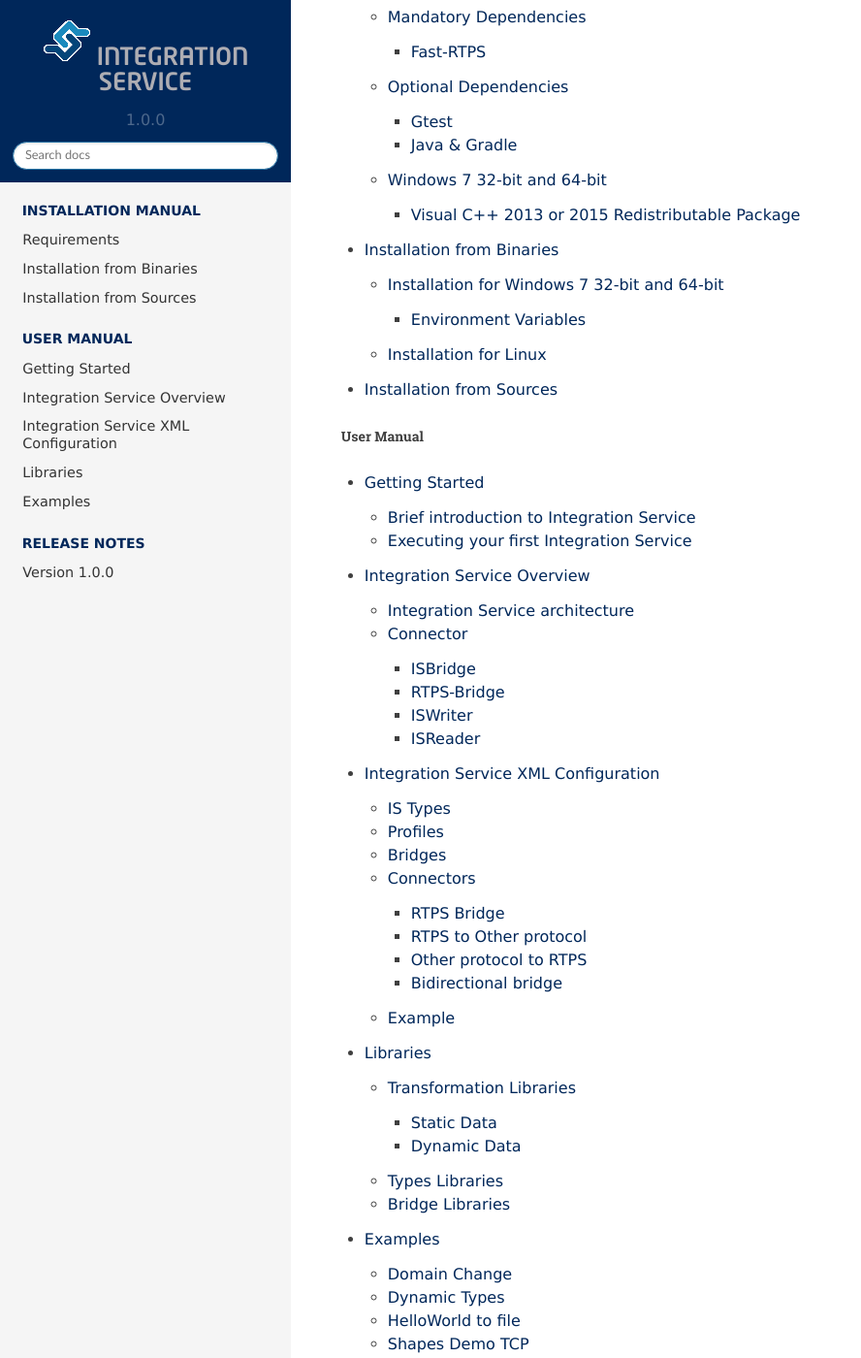
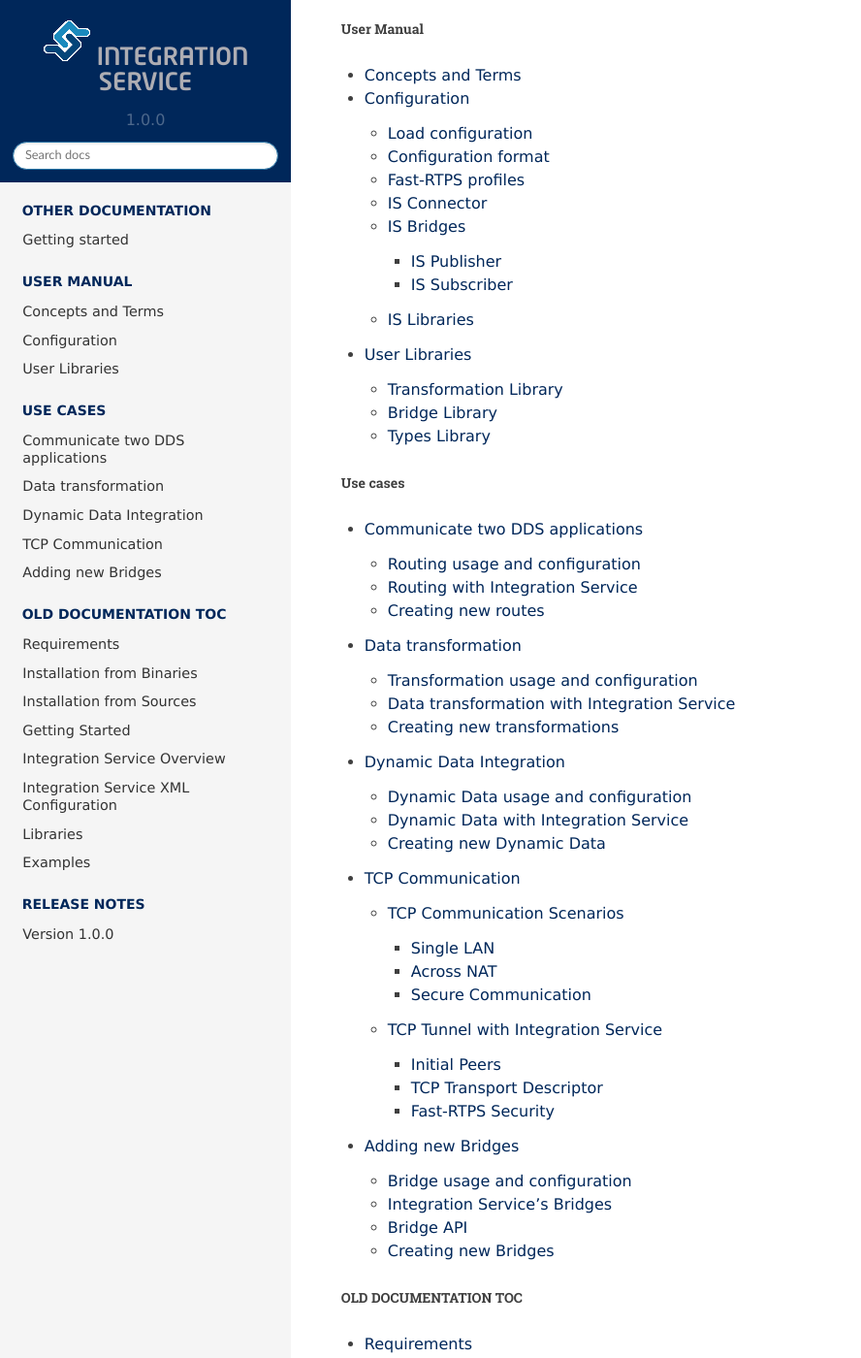
Before and after one commit to eProsima/Integration-Service-docs, a Sphinx documentation site: the page built from docs/index.rst, in a window 1280 px wide and 1400 px high, scrolled down 702 px. Shown: the whole window at 97% size, without its empty margins (0-888 px from the left). Built offline with Sphinx 7.4.7 and the Read the Docs theme 2.0.0, drawn with Linux system fonts in a browser that asks for light colours; some of the changed text lies outside the part shown.

Commit message:
Refs #3933 New TOC and structure as starting point.

```diff
--- /dev/null
+++ b/docs/communicatedds.rst
@@ -0,0 +1,19 @@
+Communicate two DDS applications
+================================
+
+blah blah
+
+Routing usage and configuration
+-------------------------------
+
+blah blah
+
+Routing with Integration Service
+--------------------------------
+
+blah blah
+
+Creating new routes
+-------------------
+
+blah blah
--- /dev/null
+++ b/docs/concepts_terms.rst
@@ -0,0 +1,5 @@
+Concepts and Terms
+==================
+
+
+blah blah
--- /dev/null
+++ b/docs/configuration.rst
@@ -0,0 +1,40 @@
+Configuration
+=============
+
+Load configuration
+------------------
+
+blah blah
+
+Configuration format
+--------------------
+
+blah blah
+
+Fast-RTPS profiles
+------------------
+
+blah blah
+
+IS Connector
+------------
+
+blah blah
+
+IS Bridges
+----------
+
+blah blah
+
+IS Publisher
+^^^^^^^^^^^^
+
+blah blah
+
+IS Subscriber
+^^^^^^^^^^^^^
+
+IS Libraries
+------------
+
+blah blah
--- /dev/null
+++ b/docs/dynamicdata.rst
@@ -0,0 +1,17 @@
+Dynamic Data Integration
+========================
+
+blah blah
+
+Dynamic Data usage and configuration
+------------------------------------
+
+blah blah
+
+Dynamic Data with Integration Service
+-------------------------------------
+
+blah blah
+
+Creating new Dynamic Data
+-------------------------
--- a/docs/index.rst
+++ b/docs/index.rst
@@ -4,11 +4,11 @@ eProsima Integration Service Documentation
 ===========================================
 
 .. image:: logo.png
-   :height: 80px
-   :width: 80px
-   :align: left
-   :alt: eProsima
-   :target: http://www.eprosima.com/
+    :height: 80px
+    :width: 80px
+    :align: left
+    :alt: eProsima
+    :target: http://www.eprosima.com/
 
 *eProsima Integration Service* is a library based on *Fast RTPS* for creating parameterized communication bridges between different systems, services and protocols.
 It is also able to perform transformations over the messages such as customized routing and mapping between input and output attributes or data modification.
@@ -20,38 +20,52 @@ The main features of *Integration Service* are:
 * User-defined operations over the received messages (:ref:`transformation libraries`).
 * Communication with other environments, like *ROS2*.
 
-
 This documentation is organized into the following sections:
 
-* :ref:`installation`
+* :ref:`otherdocumentation`
 * :ref:`user`
 * :ref:`notes`
 
-.. _installation:
+.. _otherdocumentation:
 
 .. toctree::
-   :caption: Installation manual
+    :caption: Other Documentation
 
-   requirements
-   binaries
-   sources
-
+    Getting started <https://github.com/eProsima/Integration-Service/blob/master/README.md>
 
 .. _user:
 
 .. toctree::
-   :caption: User Manual
+    :caption: User Manual
 
-   introduction
-   overview
-   xml-config-file
-   libraries
-   examples
+    concepts_terms
+    configuration
+    technical
 
+.. toctree::
+    :caption: Use cases
+
+    communicatedds
+    transformdata
+    dynamicdata
+    tcptunnel
+    newprotocol
+
+.. toctree::
+    :caption: OLD DOCUMENTATION TOC
+
+    requirements
+    binaries
+    sources
+    introduction
+    overview
+    xml-config-file
+    libraries
+    examples
 
 .. _notes:
 
 .. toctree::
-   :caption: Release Notes
+    :caption: Release Notes
 
-   notes
+    notes
--- /dev/null
+++ b/docs/newprotocol.rst
@@ -0,0 +1,24 @@
+Adding new Bridges
+==================
+
+blah blah
+
+Bridge usage and configuration
+------------------------------
+
+blah blah
+
+Integration Service's Bridges
+-----------------------------
+
+blah blah
+
+Bridge API
+----------
+
+blah blah
+
+Creating new Bridges
+--------------------
+
+blah blah
--- /dev/null
+++ b/docs/tcptunnel.rst
@@ -0,0 +1,43 @@
+TCP Communication
+=================
+
+TCP Communication Scenarios
+---------------------------
+
+blah blah
+
+Single LAN
+^^^^^^^^^^
+
+blah blah
+
+Across NAT
+^^^^^^^^^^
+
+blah blah
+
+Secure Communication
+^^^^^^^^^^^^^^^^^^^^
+
+blah blah
+
+
+TCP Tunnel with Integration Service
+-----------------------------------
+
+blah blah
+
+Initial Peers
+^^^^^^^^^^^^^
+
+blah blah
+
+TCP Transport Descriptor
+^^^^^^^^^^^^^^^^^^^^^^^^
+
+blah blah
+
+Fast-RTPS Security
+^^^^^^^^^^^^^^^^^^
+
+blah blah
--- /dev/null
+++ b/docs/technical.rst
@@ -0,0 +1,19 @@
+User Libraries
+==============
+
+blah blah
+
+Transformation Library
+----------------------
+
+blah blah
+
+Bridge Library
+--------------
+
+blah blah
+
+Types Library
+-------------
+
+blah blah
--- /dev/null
+++ b/docs/transformdata.rst
@@ -0,0 +1,19 @@
+Data transformation
+===================
+
+blah blah
+
+Transformation usage and configuration
+--------------------------------------
+
+blah blah
+
+Data transformation with Integration Service
+--------------------------------------------
+
+blah blah
+
+Creating new transformations
+----------------------------
+
+blah blah
```
Also changed, not shown: README.md (+3 -1 lines).
